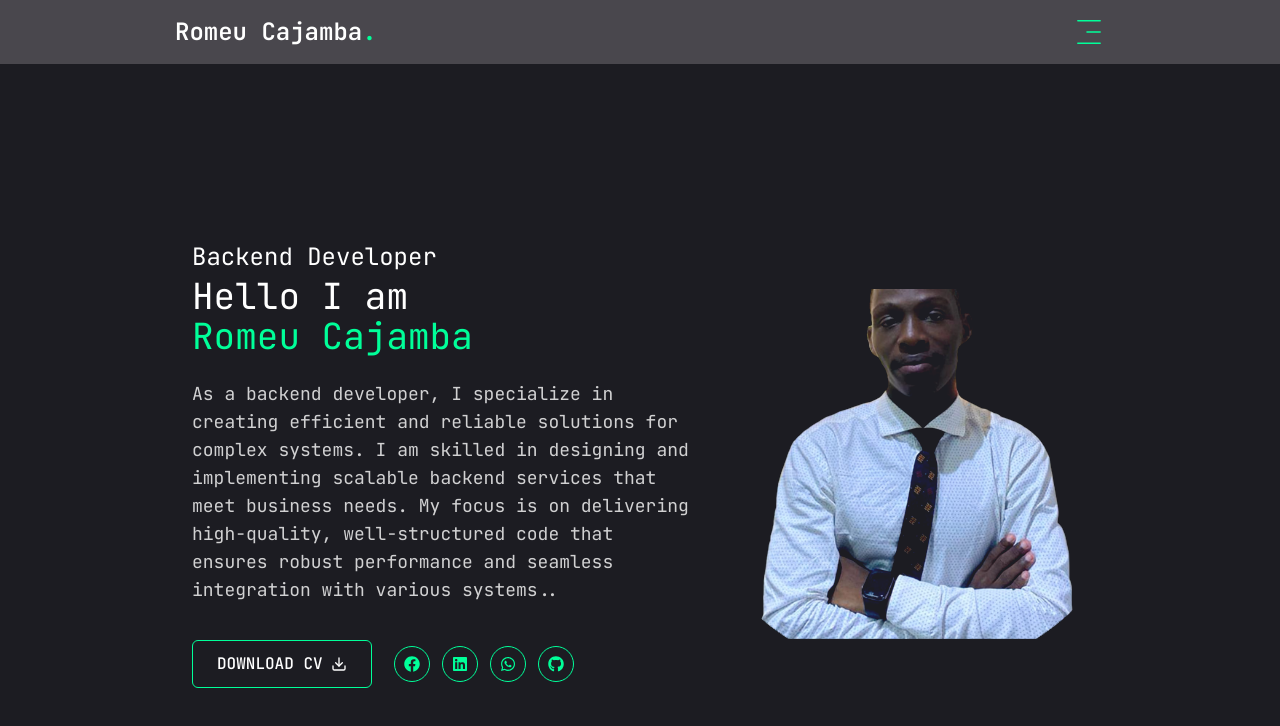
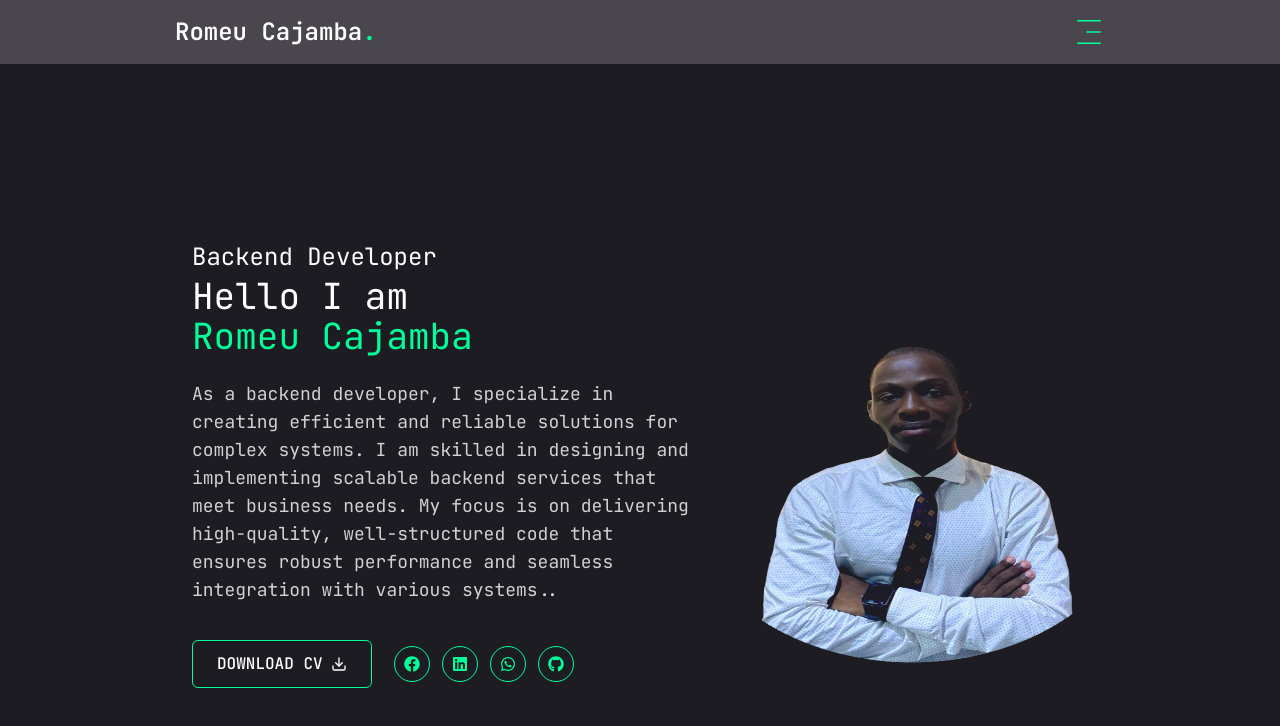
Before and after one commit to romeucajamba/portfolio_Cajamba, a Next.js app: page / in a window 1280 px wide. Shown: the top 726 px of the page. Built offline with nearby package versions, Linux system fonts and the light colour scheme.

Commit message:
feat:change image size

```diff
--- a/src/components/Photo.tsx
+++ b/src/components/Photo.tsx
@@ -21,19 +21,13 @@ const Photo = () => {
                     initial={{opacity: 0}}
                     animate={{ opacity: 1,
                     transition: {
-                        delay: 2,
-                        duration: 0.4,
-                        ease: "easeInOut"
-                    }}}
-                    className="w-[250px] h-[250px] md:w-[350px] md:h-[350px] xl:w-[498px] xl:h-[498px] mix-blend-lighten"
-               >
-                    <Image
-                        src={RomeuPhoto}
-                        priority
-                        quality={100}
-                        fill
-                        alt="photo"
-                        className="object-cover" // Note that the correct class is 'object-cover' instead of 'obejct-contain'
+                    delay: 2,
+                    duration: 0.4,
+                        ease: "easeInOut"}}}
+
+                    className="w-[350px] h-[350px] xl:w-[498px] xl:h-[498px] md:w-[350px] md:h-[350px] sm:w-[200px] sm:h-[200px] sm:mt-20 mix-blend-lighten">
+                    <Image src={RomeuPhoto} priority quality={100} fill alt="photo"
+                    className="obejct-contain"
                     />
                </motion.div>
             </motion.div>
```
